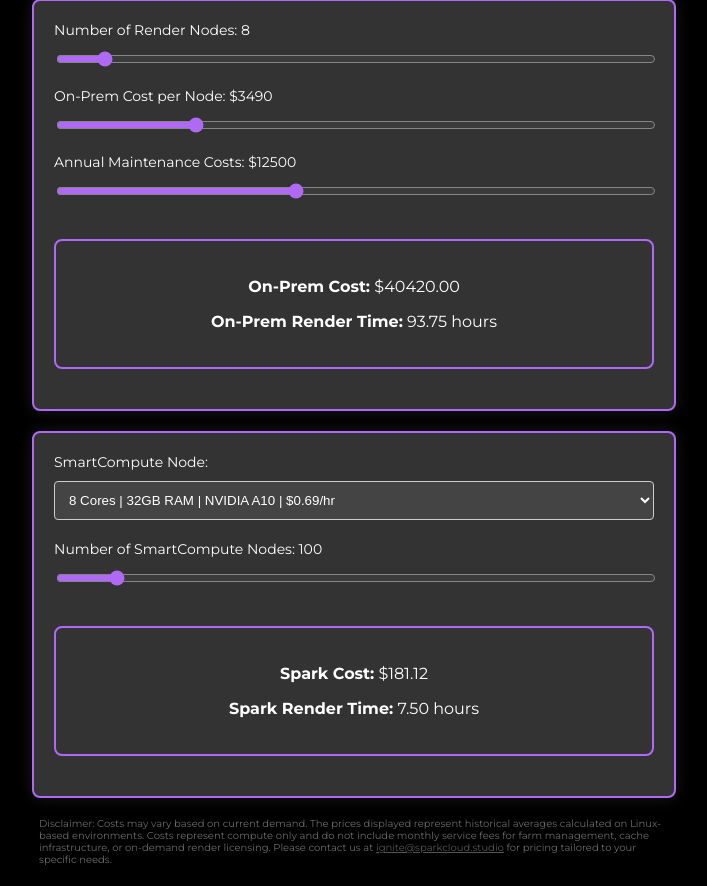
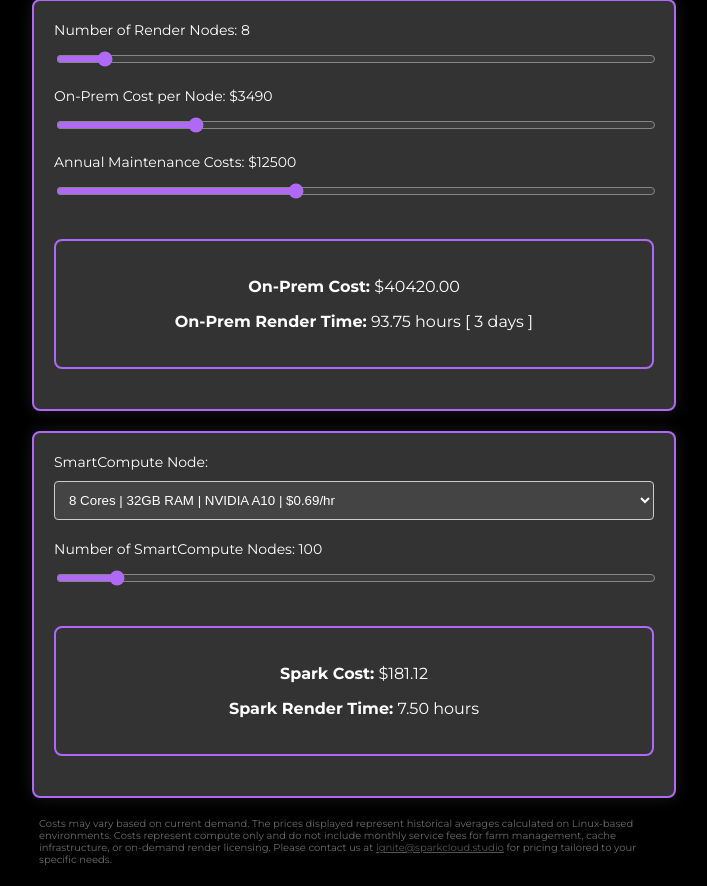
Before and after one commit to tamar-chatterjee/spark-calc-sc, a Flask app: page / in a window 1280 px wide. Shown: the part 312-1198 px from the top of the page, without its empty margins (286-993 px from the left). Run offline with Flask 3, Linux system fonts and the light colour scheme.

Commit message:
Added [ days ]

```diff
--- a/app.py
+++ b/app.py
@@ -50,9 +50,14 @@
     spark_time = compute_hours / smart_compute_nodes
     spark_cost = smart_compute_nodes * spark_time * machine_cost_per_hour
 
+    time_on_prem_display = f"{on_prem_time:.2f} hours"
+    if on_prem_time > 72:
+        days = int(on_prem_time // 24)
+        time_on_prem_display += f" [ {days} days ]"
+
     return jsonify({
         'on_prem_cost': total_on_prem_cost,
-        'time_on_prem': on_prem_time,
+        'time_on_prem': time_on_prem_display,
         'cloud_cost': spark_cost,
         'time_spark': spark_time
     })
--- a/templates/index.html
+++ b/templates/index.html
@@ -174,7 +174,7 @@
         </form>
         <!-- Disclaimer Section -->
         <div style="max-width: 630px; margin: 10px auto; font-size: 10px; color: #6a6a6a; text-align: left; line-height: 12px;">
-            <p>Disclaimer: Costs may vary based on current demand. The prices displayed represent historical averages calculated on Linux-based environments. Costs represent compute only and do not include monthly service fees for farm management, cache infrastructure, or on-demand render licensing. Please contact us at <a href="mailto:ignite@sparkcloud.studio" style="color: #555; text-decoration: underline;">ignite@sparkcloud.studio</a> for pricing tailored to your specific needs.</p>
+            <p>Costs may vary based on current demand. The prices displayed represent historical averages calculated on Linux-based environments. Costs represent compute only and do not include monthly service fees for farm management, cache infrastructure, or on-demand render licensing. Please contact us at <a href="mailto:ignite@sparkcloud.studio" style="color: #555; text-decoration: underline;">ignite@sparkcloud.studio</a> for pricing tailored to your specific needs.</p>
         </div>
 
 
@@ -279,7 +279,7 @@
         data: formData,
         success: (response) => {
             $('#on_prem_cost').text(response.on_prem_cost.toFixed(2));
-            $('#time_on_prem').text(response.time_on_prem.toFixed(2) + " hours");
+            $('#time_on_prem').text(response.time_on_prem);
             $('#cloud_cost').text(response.cloud_cost.toFixed(2));
             $('#time_spark').text(response.time_spark.toFixed(2) + " hours");
         },
```
